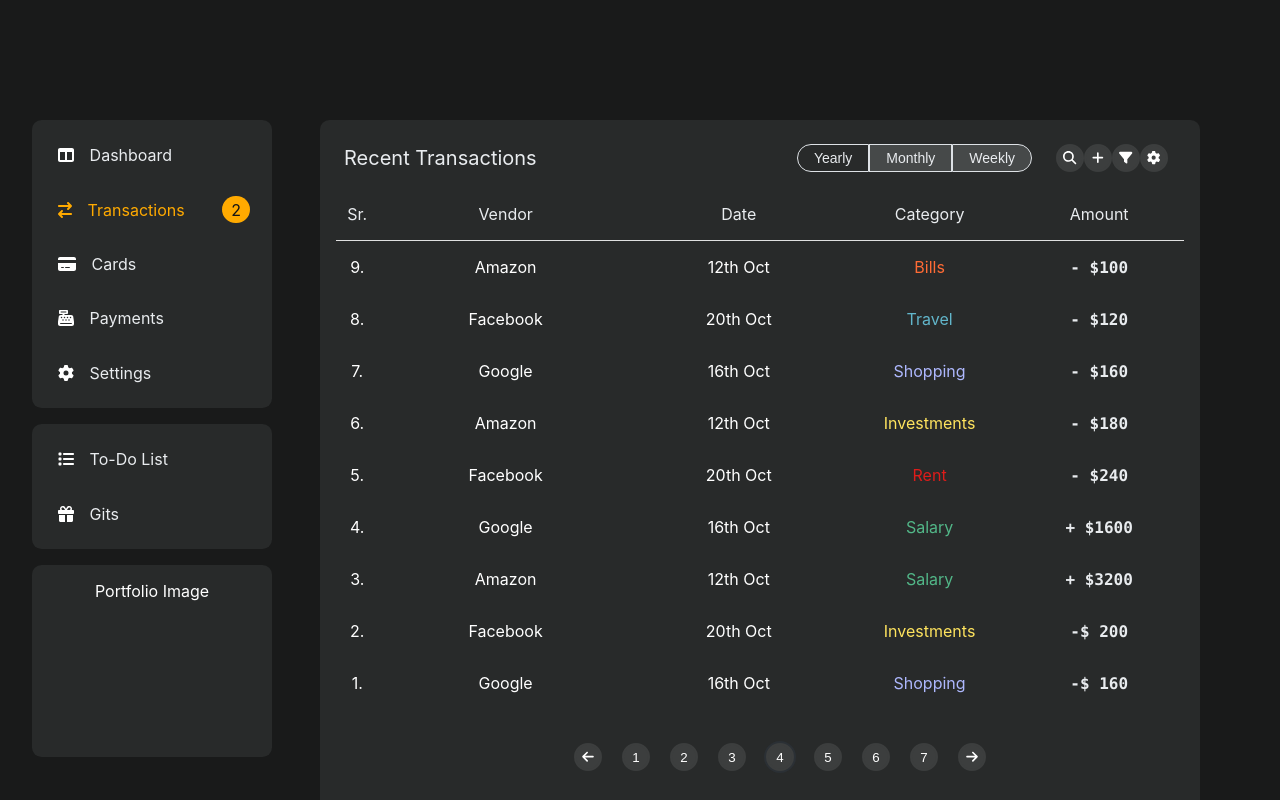
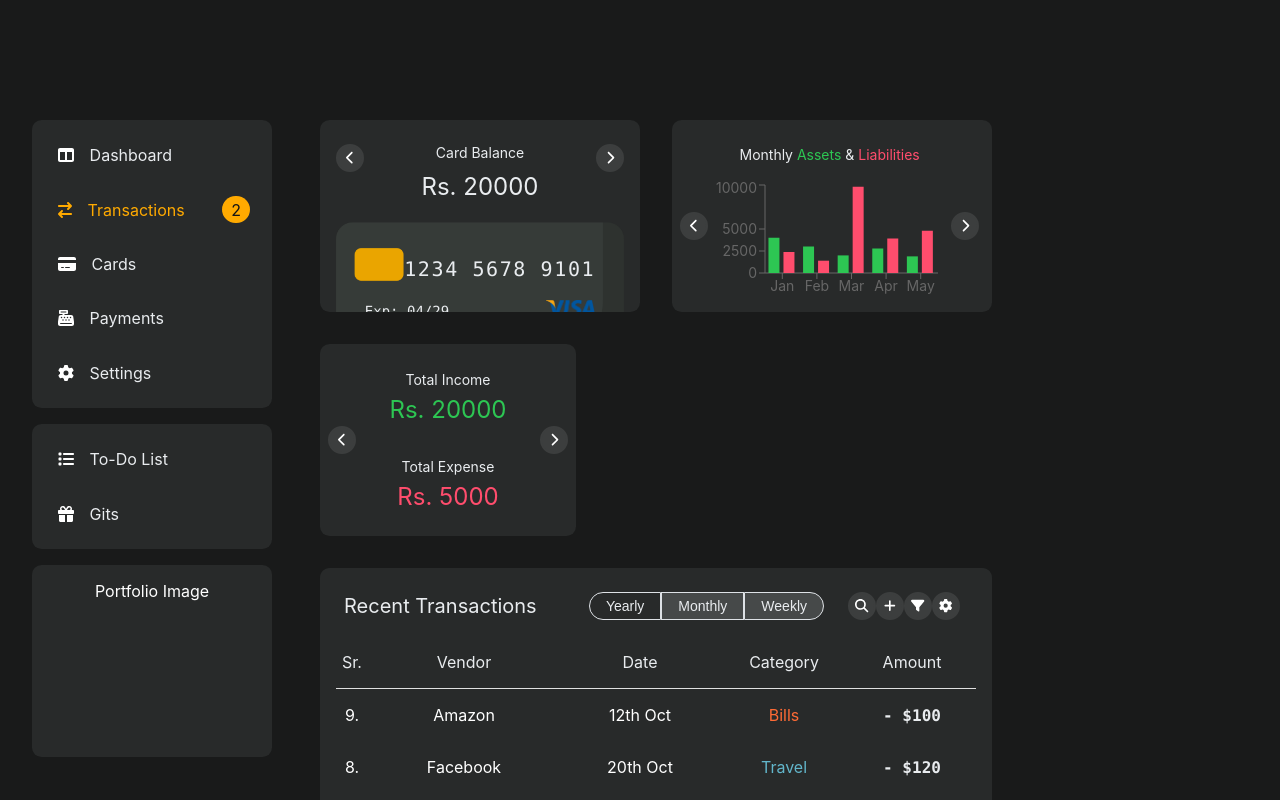
Before and after one commit to Yuva0/Personal-Finance-Tracker, a React (Create React App) app: page / in a window 1280 px wide. Shown: the top 800 px of the page. Built offline with nearby package versions, Linux system fonts and the light colour scheme.

Commit message:
Adding tokens everywhere

```diff
--- a/src/App.tsx
+++ b/src/App.tsx
@@ -8,8 +8,8 @@
   return (
     <div className="app">
       <NavigationPanel/>
-      {/* <Dashboard/> */}
-      <Transactions/>
+      <Dashboard/>
+      {/* <Transactions/> */}
     </div>
   );
 }
--- a/src/components/Button/Button.scss
+++ b/src/components/Button/Button.scss
@@ -19,6 +19,30 @@
   &.button-solid {
     background-color: var(--color-black-200);
     border: 2px solid var(--color-black-200);
+
+    &.button-selected{
+      background-color: var(--color-black-600);
+      border: 2px solid var(--color-black-600);
+
+      &:hover{
+        background-color: var(--color-black-700);
+        border: 2px solid var(--color-black-700);
+      }
+
+      &:focus{
+        background-color: var(--color-black-700);
+        border: 2px solid var(--color-black-700);
+      }
+
+      &:focus-visible {
+        outline: 2px solid var(--color-white-900);
+      }
+
+      &:active {
+        background-color: var(--color-black-800);
+        border: 2px solid var(--color-black-800);
+      }
+    }
 
     &:hover {
       background-color: var(--color-black-300);
--- a/src/components/Button/Button.tsx
+++ b/src/components/Button/Button.tsx
@@ -7,6 +7,7 @@
   variant = "solid",
   children,
   type = "text",
+  selected = false,
 }: ButtonProps) => {
   if (
     typeof children === "string" ||
@@ -15,7 +16,7 @@
     type = "icon";
   }
   return (
-    <button className={`button button-${variant} button-${type}`}>
+    <button className={`button button-${variant} button-${type} ${selected ? "button-selected":""}`}>
       {children}
     </button>
   );
--- a/src/components/Button/Button.types.ts
+++ b/src/components/Button/Button.types.ts
@@ -4,4 +4,5 @@
   children: string | number | React.ReactNode;
   onClick?: (e:React.MouseEvent<HTMLButtonElement>) => void;
   className?: string;
+  selected?: boolean;
 }
--- a/src/components/IconButton/IconButton.tsx
+++ b/src/components/IconButton/IconButton.tsx
@@ -4,14 +4,14 @@
 import { IconButtonProps } from "./IconButton.types";
 import Button from "../Button/Button";
 
-const IconButton = ({ icon, onClick, className, ...props }:IconButtonProps) => {
+const IconButton = ({ icon, onClick, className, selected = false, ...props }:IconButtonProps) => {
 
   const onClickHandler = (e:React.MouseEvent<HTMLButtonElement>) => {
     // e.preventDefault();
     onClick?.(e);
   }
 
-  return (
+return (
     <Button type="icon" className={`icon-button ${className??""}`} onClick={onClickHandler} {...props}>
       {icon}
     </Button>
--- a/src/components/IconButton/IconButton.types.ts
+++ b/src/components/IconButton/IconButton.types.ts
@@ -3,4 +3,5 @@
   label?: string;
   className?: string;
   onClick?: (e:React.MouseEvent) => void;
+  selected?: boolean;
 };
--- a/src/components/Pagination/Pagination.scss
+++ b/src/components/Pagination/Pagination.scss
@@ -14,14 +14,6 @@
       justify-content: center;
       align-items: center;
       list-style-type: none;
-      width: 32px;
-      height: 32px;
-      border-radius: 50%;
-      // background-color: #495057;
-
-      &.pagination-container-list-item-selected{
-        background-color: #2b3035;;
-      }
     }
   }
 }
--- a/src/components/Pagination/Pagination.tsx
+++ b/src/components/Pagination/Pagination.tsx
@@ -26,12 +26,12 @@
             }`}
             onClick={() => onPageChange?.(index + 1)}
           >
-            <Button>{index + 1}</Button>
+            <Button selected={selectedPage === index + 1}>{index + 1}</Button>
           </li>
         ))}
         <li className="pagination-container-list-item">
           <IconButton
-            icon={<FontAwesomeIcon width={12} icon={faArrowRight} />}
+            icon={<FontAwesomeIcon width={12} icon={faArrowRight}/>}
           />
         </li>
       </ul>
--- a/src/components/Text/Text.tsx
+++ b/src/components/Text/Text.tsx
@@ -100,7 +100,7 @@
       >
         {children}
       </span>
-    );
+  );
 
   return (
     <span className={`text ${className} ${selected ? "text-selected" : ""}`}>
--- a/src/index.css
+++ b/src/index.css
@@ -30,7 +30,19 @@
   --color-gold-500: #FFB700;
   --color-gold-600: #FFC300;
 
+  --color-success-300: #6FD88A;
+  --color-success-400: #61D47E;
+  --color-success-500: #40CB63;
+  --color-success-600: #2DC653;
+  --color-success-700: #26A646;
+  --color-success-800: #239740;
 
+  --color-critical-300: #FFA2B4;
+  --color-critical-400: #FF99AC;
+  --color-critical-500: #FF708A;
+  --color-critical-600: #FF4D6D;
+  --color-critical-700: #FF3358;
+  --color-critical-800: #E82E50;
 }
 
 body {
--- a/src/pages/Dashboard/sections/AssetsLiabilitiesOverview/AssetsLiabilitiesOverview.tsx
+++ b/src/pages/Dashboard/sections/AssetsLiabilitiesOverview/AssetsLiabilitiesOverview.tsx
@@ -112,8 +112,8 @@
     <BarChart data={data}>
       <XAxis dataKey="name" style={{ fontSize: "14px" }} />
       <YAxis style={{ fontSize: "14px" }} />
-      <Bar dataKey="Assets" fill="#2dc653" />
-      <Bar dataKey="Liabilities" fill="#ff4d6d" />
+      <Bar dataKey="Assets" fill="var(--color-success-600)" />
+      <Bar dataKey="Liabilities" fill="var(--color-critical-600)" />
     </BarChart>
   );
 
@@ -128,8 +128,8 @@
         <div ref={chartsTitleRef}>
           <Text variant="label" size="small">
             Monthly&nbsp;
-            <span style={{ color: "#2dc653" }}>Assets</span> &{" "}
-            <span style={{ color: "#ff4d6d" }}>Liabilities</span>
+            <span style={{ color: "var(--color-success-600)" }}>Assets</span> &{" "}
+            <span style={{ color: "var(--color-critical-600)" }}>Liabilities</span>
           </Text>
         </div>
         <ResponsiveContainer
```
